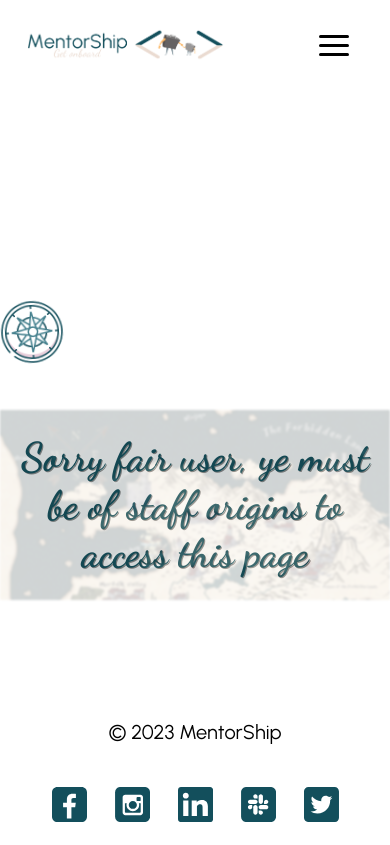
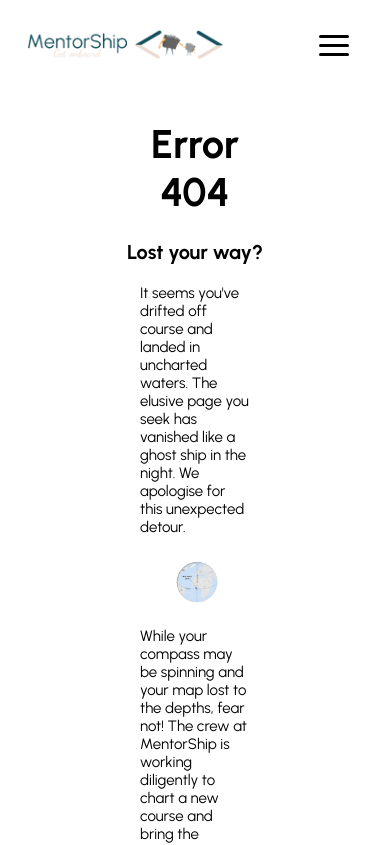
Before and after one commit to SheCodesAus/layer_8_victory_frontend_bris_2023, a React (Vite) app: page /mentor-dashboard in a window 390 px wide. Shown: the top 845 px of the page. Built offline with nearby package versions, Linux system fonts and the light colour scheme; no server answers.

Commit message:
PR related changes Mostly removing commmented out code and swapping non-staff users to 404 page if they try to access dashboards.

```diff
--- a/src/components/EditMentorDetailsForm/EditMentorDetailsForm.jsx
+++ b/src/components/EditMentorDetailsForm/EditMentorDetailsForm.jsx
@@ -6,7 +6,6 @@ import useMentorEvents from "../../hooks/use-mentor-events";
 import './EditMentorDetailsForm.css'
 import { useNavigate } from "react-router-dom";
 
-// // --- Needs authentication handling to check token belongs to staff ---///
 
 function EditMentorForm({ editMentorOpen, onEditMentorClick, activeMentor, onChangeActiveMentor }) {
 
@@ -45,15 +44,11 @@ function EditMentorForm({ editMentorOpen, onEditMentorClick, activeMentor, onCha
     }
 
     const handleChange = (event) => {
-        // if (auth.token){
         const { id, value } = event.target;
         setMentorDetails((prevDetails) => ({
             ...prevDetails,
             [id]: value,
         }))
-        // }   else {
-        //     setFormInvalid("Must be staff to create an event")
-        // }
     }
 
     const handleSubmit = (event) => {
@@ -67,7 +62,7 @@ function EditMentorForm({ editMentorOpen, onEditMentorClick, activeMentor, onCha
             mentorskills.push(mentorInf.skills[skill].name)
         }
 
-        // Private notes can't be blank?
+        // Private notes can't be blank
         let handleNotes = ""
         if (mentordetails.private_notes === '') {
             handleNotes = "No notes"
@@ -75,7 +70,7 @@ function EditMentorForm({ editMentorOpen, onEditMentorClick, activeMentor, onCha
             handleNotes = mentordetails.private_notes
         }
 
-        // if (auth.token){
+
         if (mentordetails.id && mentordetails.onboarding_status && mentordetails.rank) {
             putEditMentorAsStaff(
                 mentordetails.id,
@@ -90,14 +85,9 @@ function EditMentorForm({ editMentorOpen, onEditMentorClick, activeMentor, onCha
                     onEditMentorClick(event.target.value)
                 }
             ).catch((error) => { setErrorMessage(`${[error.message]}`) })
-
         } else {
             setFormInvalid("Please complete the form")
         }
-        // } else {
-        //     setFormInvalid("Must be staff to create an event")
-        // }
-
     }
 
 
@@ -133,7 +123,7 @@ function EditMentorForm({ editMentorOpen, onEditMentorClick, activeMentor, onCha
                         <p>Skills: {mentordetails.skills ? <>
                             {mentordetails.skills?.map((skill, key) => {
                                 return (<li>{skill?.name}</li>)
-                            })} </> : <>KAIUBDGA</>}
+                            })} </> : <>No skills selected</>}
                         </p>
                         <p>Has mentored before?  {mentordetails?.has_mentored ? 'Yes' : 'No'}</p>
                         <p>Available to mentor? {mentordetails?.is_active ? 'Yes' : 'No'}</p>
@@ -156,7 +146,6 @@ function EditMentorForm({ editMentorOpen, onEditMentorClick, activeMentor, onCha
                                             <li onClick={handleNavigate} value={mentorEventDetails.id} className="event-details">{mentorEventDetails.title}</li>
                                         </div>
                                         : <div>No events</div>}
-
                                 </div>
                             )
                         })
@@ -178,14 +167,12 @@ function EditMentorForm({ editMentorOpen, onEditMentorClick, activeMentor, onCha
                                             <li onClick={handleNavigate} value={mentorEventDetails.id} className="event-details">{mentorEventDetails.title}</li>
                                         </div>
                                         : <div>No events</div>}
-
                                 </div>
                             )
                         })
                         }</> :
                         <p>No events</p>
                     }
-
                 </div>
             </section>
             <form className="edit-mentor-form">
--- a/src/components/MentorList/MentorList.jsx
+++ b/src/components/MentorList/MentorList.jsx
@@ -2,8 +2,6 @@ import { useState, useEffect } from 'react'
 import MentorCard from '../MentorCard/MentorCard'
 import useSkills from "../../hooks/use-skills";
 import './MentorList.css'
-
-// // --- Needs authentication handling to check token belongs to staff ---///
 
 function MentorList({
     activeEvent,
@@ -22,7 +20,6 @@ function MentorList({
     const [currentEventConfirmedMentors, setCurrentEventConfirmedMentors ] = useState()
 
 
-    // TODO Some of these should be grabbed from API (skills)
     const { skills, skillsLoading, skillsError } = useSkills([]);
     const ranks = ["Junior", "Mid-level", "Lead"]
     const locations = ["Brisbane", "Sydney", "Melbourne", "Adelaide", "Perth", "Canberra", "Darwin"]
--- a/src/components/MentorListDetails/MentorListDetails.jsx
+++ b/src/components/MentorListDetails/MentorListDetails.jsx
@@ -2,15 +2,12 @@ import { useState, setState, useEffect } from 'react'
 import useMentors from '../../hooks/use-mentors'
 import useSkills from "../../hooks/use-skills";
 import './MentorListDetails.css'
-
-// // --- Needs authentication handling to check token belongs to staff ---///
 
 function MentorListDetails({ onEditMentorClick, editMentorOpen, onChangeActiveMentor, activeMentor }) {
 
     const { mentors, isMentorsLoading, isMentorsError } = useMentors()
     const { skills, skillsLoading, skillsError } = useSkills([]);
 
-    // TODO Some of these should be grabbed from API (skills)
     const status = ["Applied", "Validated", "Interviewed", "Ranked", "Accepted", "Onboarded", "Ready"]
     const ranks = ["Junior", "Mid-level", "Lead"]
     const locations = ["Brisbane", "Sydney", "Melbourne", "Adelaide", "Perth", "Canberra", "Darwin"]
@@ -43,7 +40,7 @@ function MentorListDetails({ onEditMentorClick, editMentorOpen, onChangeActiveMe
         // their location is == to the `searchTermLocation`. Their skill includes the `searchTermSkill`
         // and their rank is equal to the `searchTermRank`. If the `searchTermRank` is all we do not check their values,
         // and instead set the pass condition as `true` so we can move onto the next filter step.
-        console.log(mentors)
+
         const newMentors = mentors.filter(mentor => (
             (searchTermStatus == 'All' ? true : mentor.onboarding_status == searchTermStatus) &&
             (searchTermLocation == 'All' ? true : mentor.location == searchTermLocation) &&
--- a/src/pages/EventDashboard/EventDashboard.css
+++ b/src/pages/EventDashboard/EventDashboard.css
@@ -9,90 +9,3 @@
     margin-right: 20px;
 
 }
-
-
-.forbidden {
-    display: grid;
-    height: 600px;
-    margin-top: 100px;
-
-}
-.forbidden-lands {
-    grid-column: 1;
-    grid-row: 1;
-    background-image: url(/forbidden.jpg);;
-    opacity: 0.2;
-    filter: blur(1px);
-    background-size: cover;
-
-}
-
-.forbidden h3 {
-    display:flex;
-    align-items: center;
-    justify-content: center;
-    grid-column: 1;
-    grid-row: 1;
-    font-family: 'Dancing Script';
-    font-size: 50px;
-    font-weight: bold;
-    text-shadow: rgb(141, 140, 140) 1px 1px ;
-    color:#134f5c;
-    text-align: center;
-    text-justify:distribute;
-
-}
-
-.compass {
-
-    grid-column: 1;
-    grid-row: 1;
-    display:flex;
-    align-items: center;
-    justify-content: center;
-    margin-top:300px;
-    animation: rotate 2s linear infinite;
-}
-
-
-@keyframes rotate {
-    0%{
-        transform: rotate(0deg);
-       }
-    100%{
-        transform: rotate(360deg);
-       }
-}
-
-
-@media (max-width: 580px) {
-
-    .forbidden {
-    margin-top: 0px;
-    margin-bottom: 100px;
-
-    }
-    .compass {
-        grid-column: 1;
-        grid-row: 1;
-        display:flex;
-        align-items:center;
-        justify-content:center;
-        margin-bottom: 20px;
-
-    }
-
-
-    .forbidden h3 {
-        font-size:  40px;
-        padding: 10px;
-        grid-row: 2
-    }
-
-    .forbidden-lands {
-        grid-row: 2
-    }
-
-}
-
-/* forbidden lands image: https://www.deviantart.com/greeneyeddemonking/art/The-Forbidden-Lands-world-map-852279529 */
--- a/src/pages/EventDashboard/EventDashboard.jsx
+++ b/src/pages/EventDashboard/EventDashboard.jsx
@@ -5,6 +5,7 @@ import EditEventForm from '../../components/EditEventsForm/EditEventsForm'
 import EventCrud from '../../components/EventCrud/EventCrud'
 import useAuth from '../../hooks/use-auth'
 import useSelf from '../../hooks/use-self';
+import NotFound404Page from '../../components/NotFound404Page/NotFound404Page'
 import './EventDashboard.css'
 
 
@@ -60,11 +61,8 @@ function EventDashboard() {
                     }
                 </div>
                 :
-                <div className='forbidden'>
-                    <h3>Sorry fair user, ye must be of staff origins to access this page</h3>
-                    <div className='forbidden-lands'></div>
-                    <div className='compass'><img src='/compass.png'></img></div>
-                    {/* <a target="_blank" href="https://icons8.com/icon/kJqq7olgcblR/compass">Compass</a> icon by <a target="_blank" href="https://icons8.com">Icons8</a> */}
+                <div className='404'>
+                    <NotFound404Page />
                 </div>
             }
         </>
--- a/src/pages/MentorDashboard/MentorDashboard.css
+++ b/src/pages/MentorDashboard/MentorDashboard.css
@@ -1,6 +1,3 @@
-@import url('https://fonts.googleapis.com/css2?family=Urbanist:ital,wght@0,100;0,200;0,300;0,400;0,500;0,600;0,700;0,800;0,900;1,100;1,200;1,300;1,400;1,500;1,600;1,700;1,800;1,900&display=swap');
-@import url('https://fonts.googleapis.com/css2?family=Dancing+Script:wght@400;500;600;700&display=swap');
-
 .mentor-dashboard {
     display: flex;
     flex-direction: row;
--- a/src/pages/MentorDashboard/MentorDashboard.jsx
+++ b/src/pages/MentorDashboard/MentorDashboard.jsx
@@ -3,6 +3,7 @@ import MentorListDetails from '../../components/MentorListDetails/MentorListDeta
 import EditMentorDetailsForm from '../../components/EditMentorDetailsForm/EditMentorDetailsForm'
 import useAuth from "../../hooks/use-auth";
 import useSelf from '../../hooks/use-self';
+import NotFound404Page from '../../components/NotFound404Page/NotFound404Page';
 import './MentorDashboard.css'
 
 
@@ -41,12 +42,8 @@ function MentorDashboard() {
                 }
             </div>
             :
-            <div className='forbidden'>
-                <h3>Sorry fair user, ye must be of staff origins to access this page</h3>
-                <img  className='compass'src='/compass.png'></img>
-                <div className='forbidden-lands'></div>
-
-                {/* <a target="_blank" href="https://icons8.com/icon/kJqq7olgcblR/compass">Compass</a> icon by <a target="_blank" href="https://icons8.com">Icons8</a> */}
+            <div className='404'>
+               <NotFound404Page />
             </div>
         }
 
```
Also changed, not shown: src/components/CreateEventForm/CreateEventForm.jsx (+1 -16 lines), src/components/EditEventsForm/EditEventsForm.jsx (+3 -7 lines).
